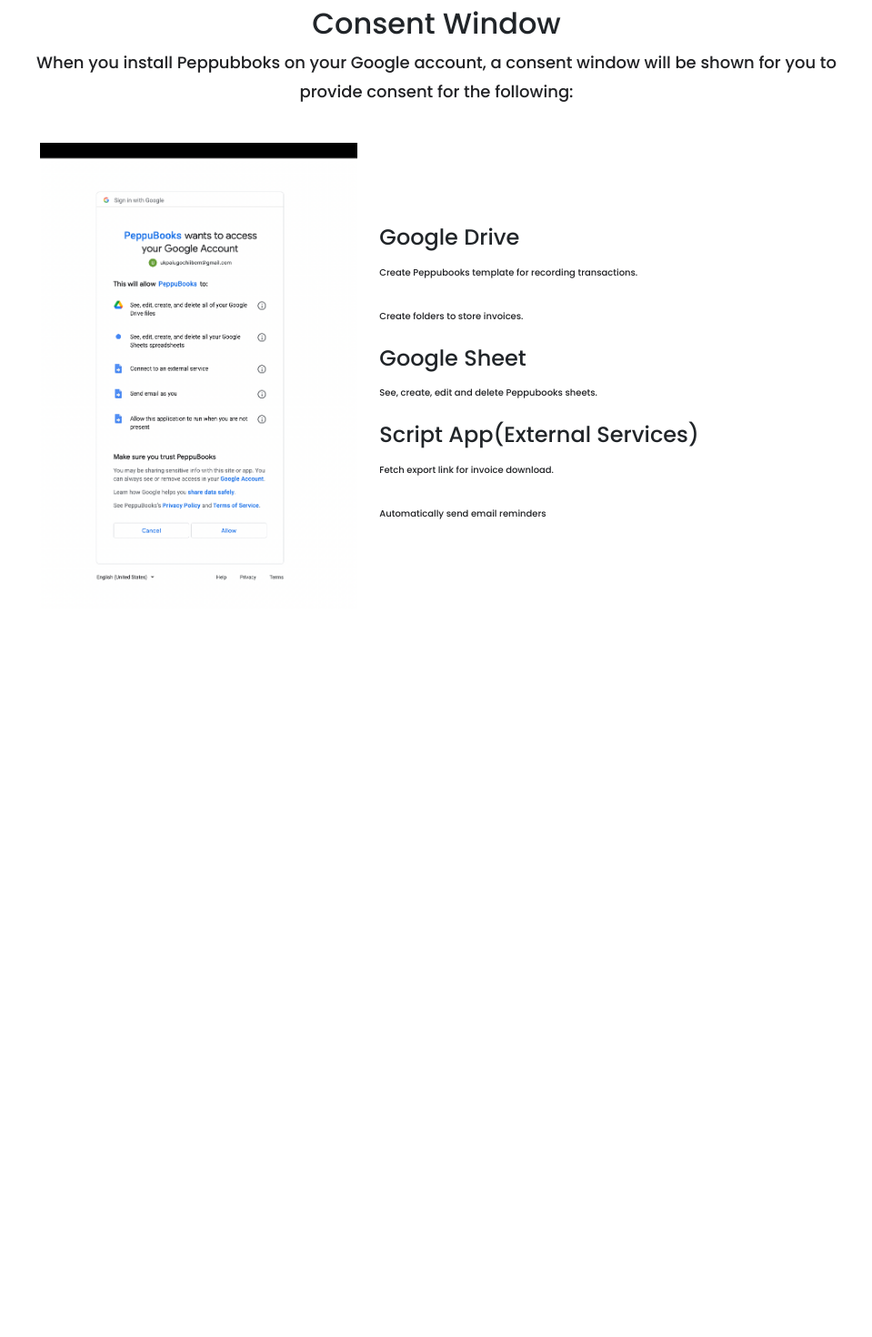
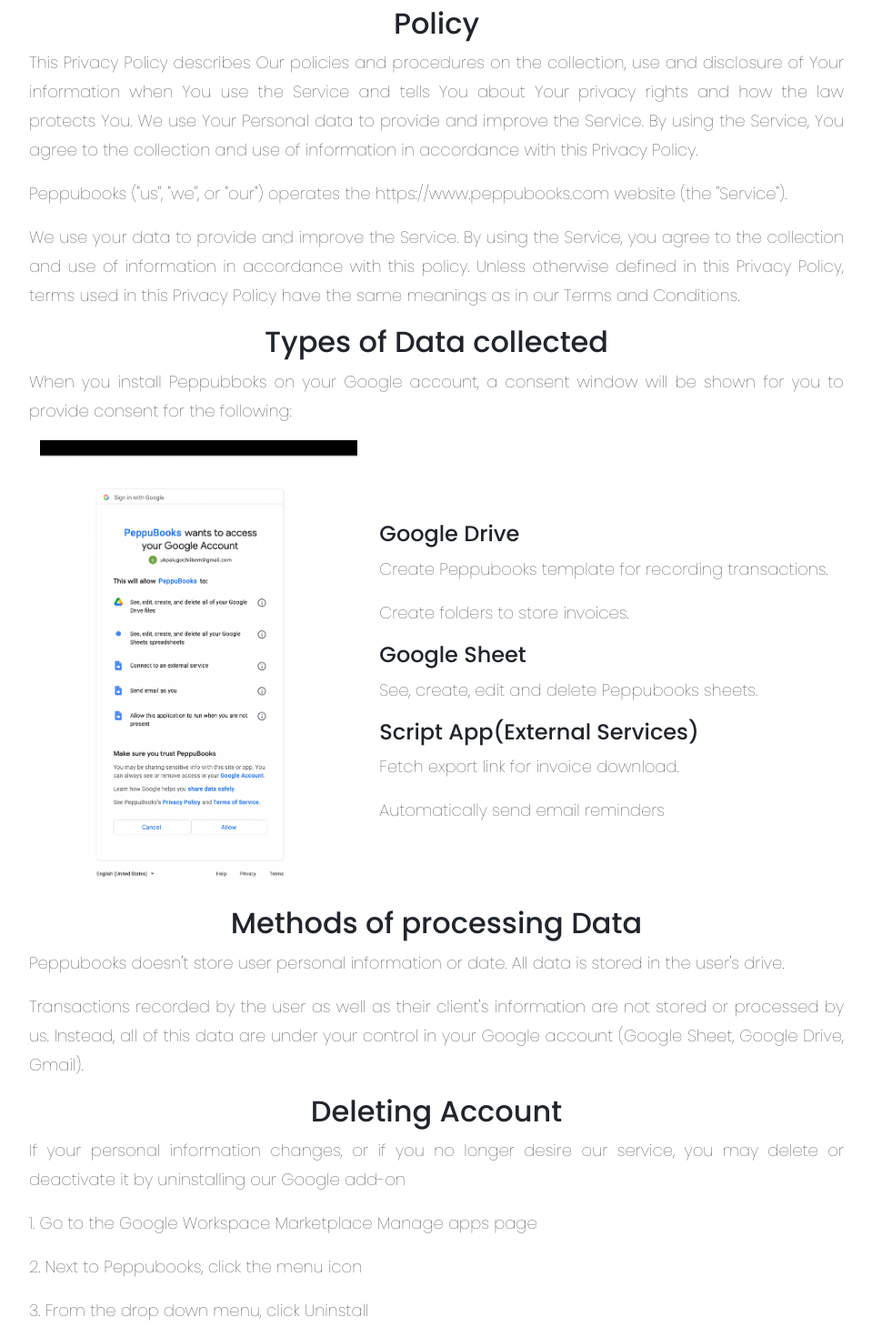
Before and after one commit to Peppu-Group/Peppu-books-frontend, a React (Vite) app: page /privacy in a window 1280 px wide. Shown: the part 340-1810 px from the top of the page at 91% size, without its empty margins (160-1119 px from the left). Before the commit the page ends 1010 px from the top, so only its background shows below. Built offline with nearby package versions, Linux system fonts and the light colour scheme.

Commit message:
privacy ready

```diff
--- a/src/App.css
+++ b/src/App.css
@@ -1043,6 +1043,11 @@
 .consent-window .center {
     font-size: large;
 }
+.consent-window p {
+    text-align: justify;
+    font-size: large;
+    font-weight:300;
+}
 .text {
     text-align: left;
     padding-top: 10%;
--- a/src/Pages/Privacy.jsx
+++ b/src/Pages/Privacy.jsx
@@ -19,12 +19,24 @@
                 </div>
             </div>
             <div className='consent-window'>
+            <div >
+                <h2>Policy</h2>
+                <p>This Privacy Policy describes Our policies and procedures on the collection, use and disclosure of
+                    Your information when You use the Service and tells You about Your privacy rights and how the law protects You.
+                    We use Your Personal data to provide and improve the Service. By using the Service, You agree to the collection
+                    and use of information in accordance with this Privacy Policy.</p>
+
+                <p>Peppubooks ("us", "we", or "our") operates the https://www.peppubooks.com website (the "Service").</p>
+                <p>We use your data to provide and improve the Service. By using the Service, you agree to the collection and use of information in accordance with this policy.
+                    Unless otherwise defined in this Privacy Policy, terms used in this Privacy Policy have the same meanings as in our Terms and Conditions. </p>
+            </div>
+
                 <div className='center'>
-                <h2>Consent Window</h2>
+                    <h2>Types of Data collected</h2>
                     <p>When you install Peppubboks on your Google account, a consent window
                         will be shown for you to provide consent for the following:</p>
                 </div>
-                <footer className="page-footer font-small  pt-4 ">
+
                 <div className="container-fluid  text-left">
                     <div className="row">
                         <div className="col-md-5 mb-md-0 mb-6">
@@ -52,7 +64,34 @@
                         </div>
                     </div>
                 </div>
-                </footer>
+                <div >
+                    <h2>Methods of processing Data</h2>
+                    <p>Peppubooks doesn't store user personal information or date. All data is stored in the user's drive.</p>
+                    <p>Transactions recorded by the user as well as their client's information are not stored or processed by us.
+                        Instead, all of this data are under your control in your Google account (Google Sheet, Google Drive, Gmail).
+                    </p>
+                </div>
+                <div>
+                    <h2>Deleting Account</h2>
+                    <p>If your personal information changes, or if you no longer desire our service,
+                        you may delete or deactivate it by uninstalling our Google add-on</p>
+                    <p>
+                    1. Go to the Google Workspace Marketplace Manage apps page
+                    </p>
+                    <p>
+                    2. Next to Peppubooks, click the menu icon
+                    </p>
+                    <p>
+                    3. From the drop down menu, click Uninstall
+                    </p>
+                </div>
+                <div>
+                    <h2>Changes to Policy</h2>
+                    <p>
+                    This Privacy Policy is subject to occasional revision, and we reserve the right to modify this Privacy Policy relating to Peppubooks at any time,
+                    effective upon posting of an updated version of this Privacy Policy. This Policy is effective from 30th January, 2023.
+                    </p>
+                </div>
             </div>
         </main>
     )
```
Lines whose indentation alone changed are shown as unchanged.
